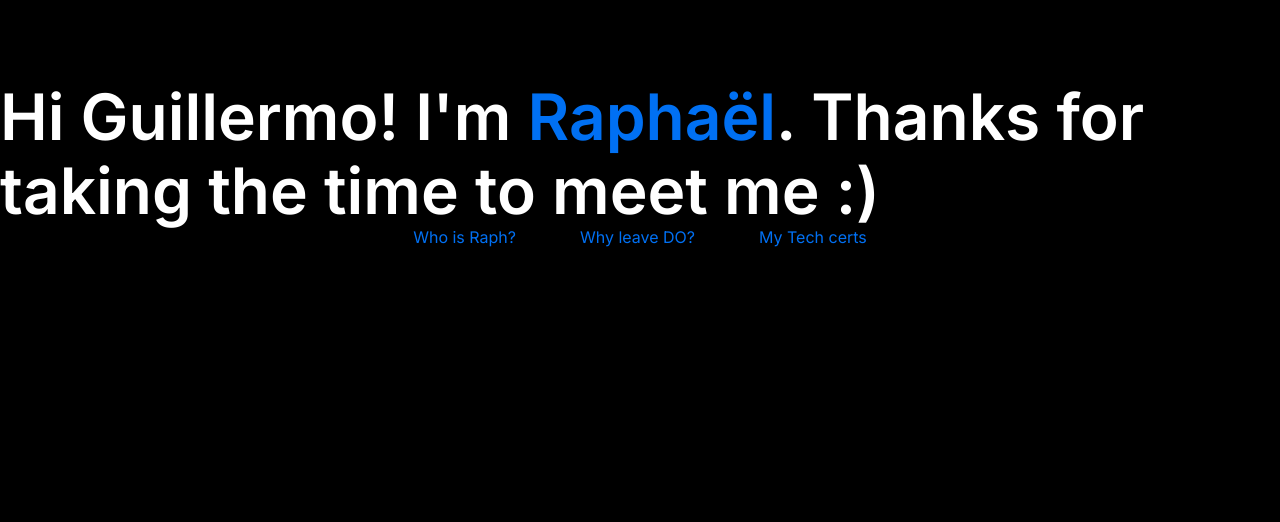
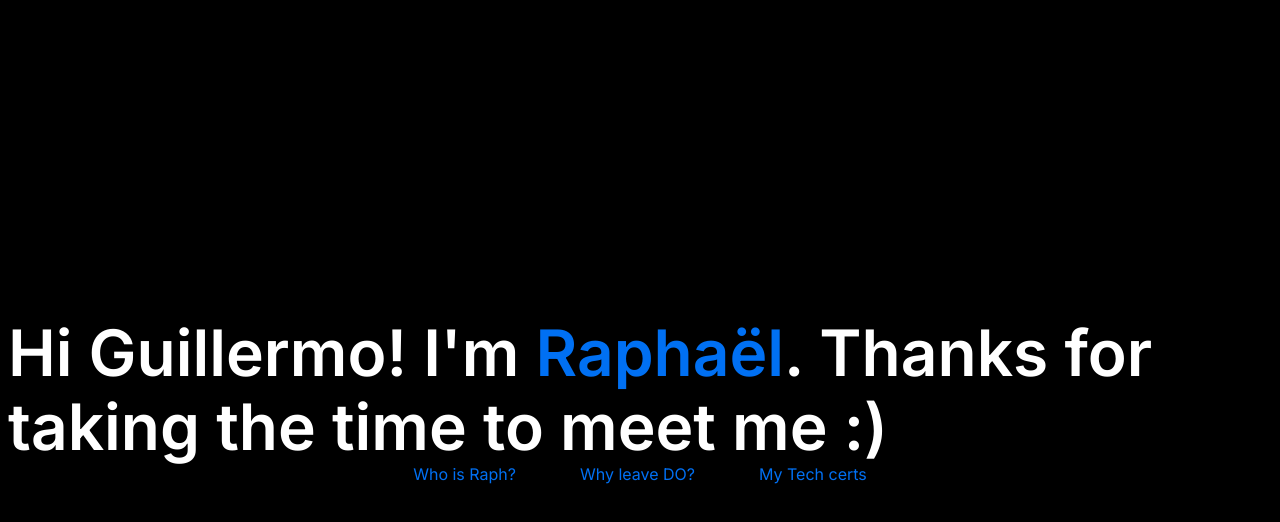
Before and after one commit to ralphieninefo/hire-raphael-nextjs, a Next.js app: page / in a window 1280 px wide. Shown: the top 522 px of the page. Built offline with nearby package versions, Linux system fonts and the light colour scheme; a web font is replaced by a local one.

Commit message:
Fix CSS syntax error

```diff
--- a/styles/Home.module.css
+++ b/styles/Home.module.css
@@ -1,4 +1,5 @@
-\.container {
+/* Remove the backslash from the selector */
+.container {
   min-height: 100vh;
   padding: 0 0.5rem;
   display: flex;
```
